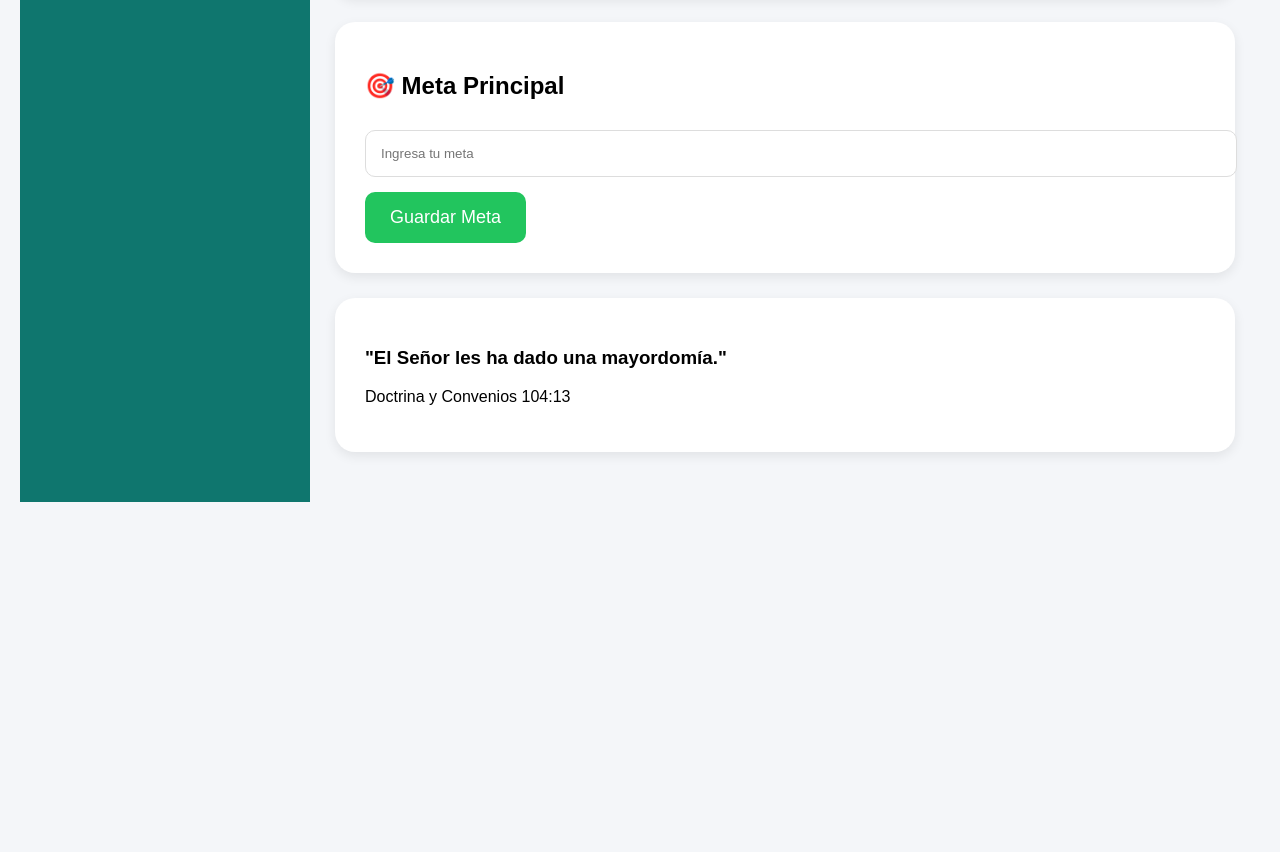
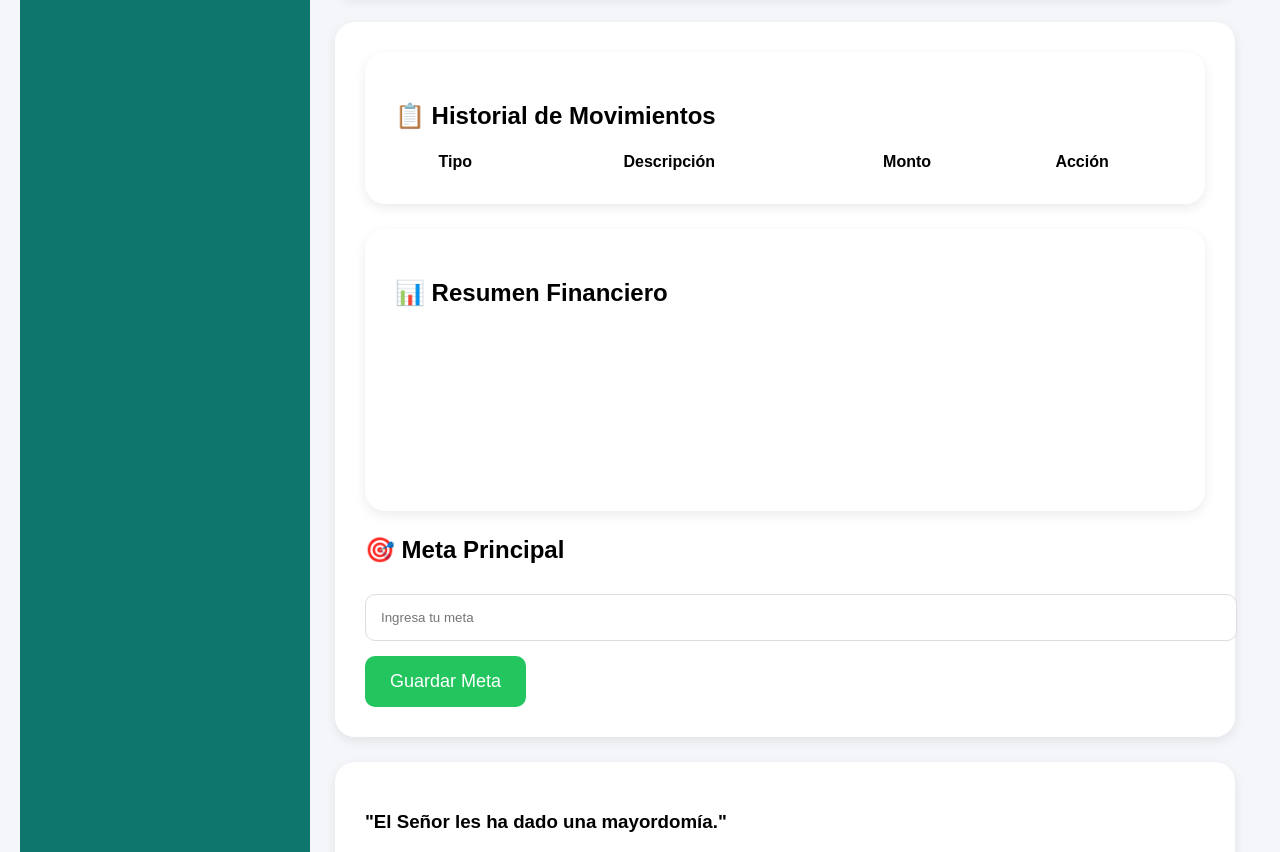
Before and after one commit to jypbarrientos-rgb/mi-mayordomia, a plain HTML site: page index.html in a window 1280 px wide. Shown: the part 1248-2100 px from the top of the page. Before the commit the page ends 1770 px from the top, so only its background shows below. Drawn offline with nearby package versions, Linux system fonts and the light colour scheme.

Commit message:
Update index.html

```diff
--- a/index.html
+++ b/index.html
@@ -147,7 +147,38 @@
         </div>
 
         <div class="form-section">
+<div class="form-section">
 
+<h2>📋 Historial de Movimientos</h2>
+
+<table id="tablaMovimientos" style="width:100%;margin-top:20px;">
+
+<thead>
+
+<tr>
+<th>Tipo</th>
+<th>Descripción</th>
+<th>Monto</th>
+<th>Acción</th>
+</tr>
+
+</thead>
+
+<tbody>
+
+</tbody>
+
+</table>
+
+</div>
+
+<div class="form-section">
+
+<h2>📊 Resumen Financiero</h2>
+
+<canvas id="grafico"></canvas>
+
+</div>
             <h2>🎯 Meta Principal</h2>
 
             <input
```
